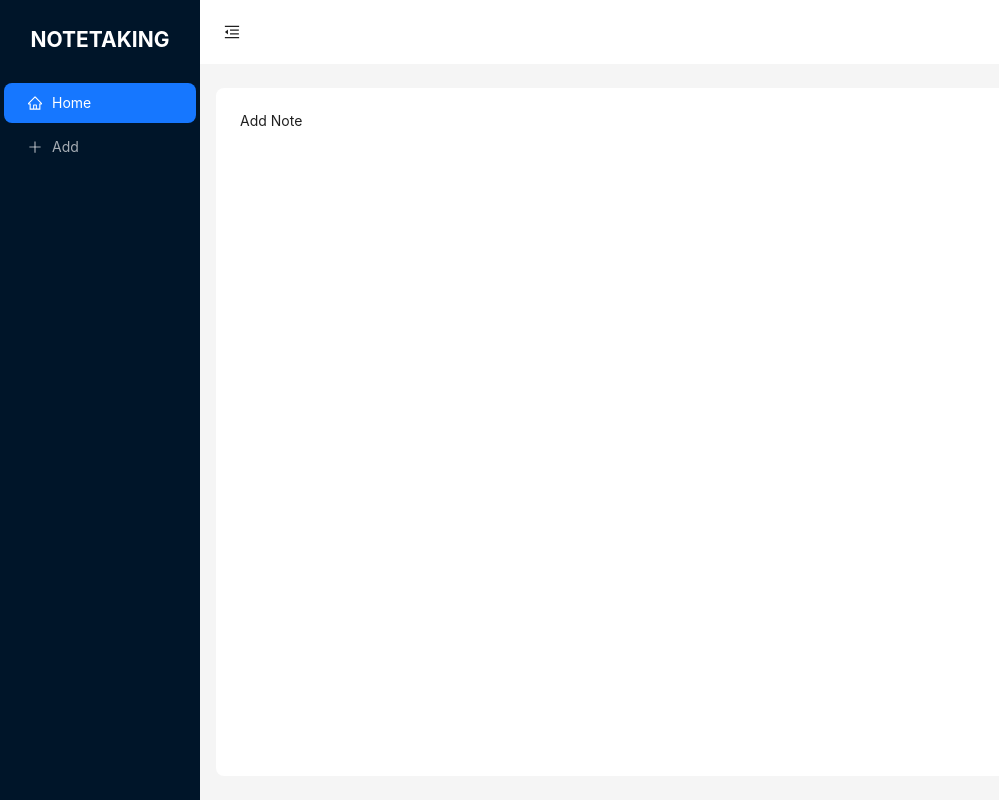
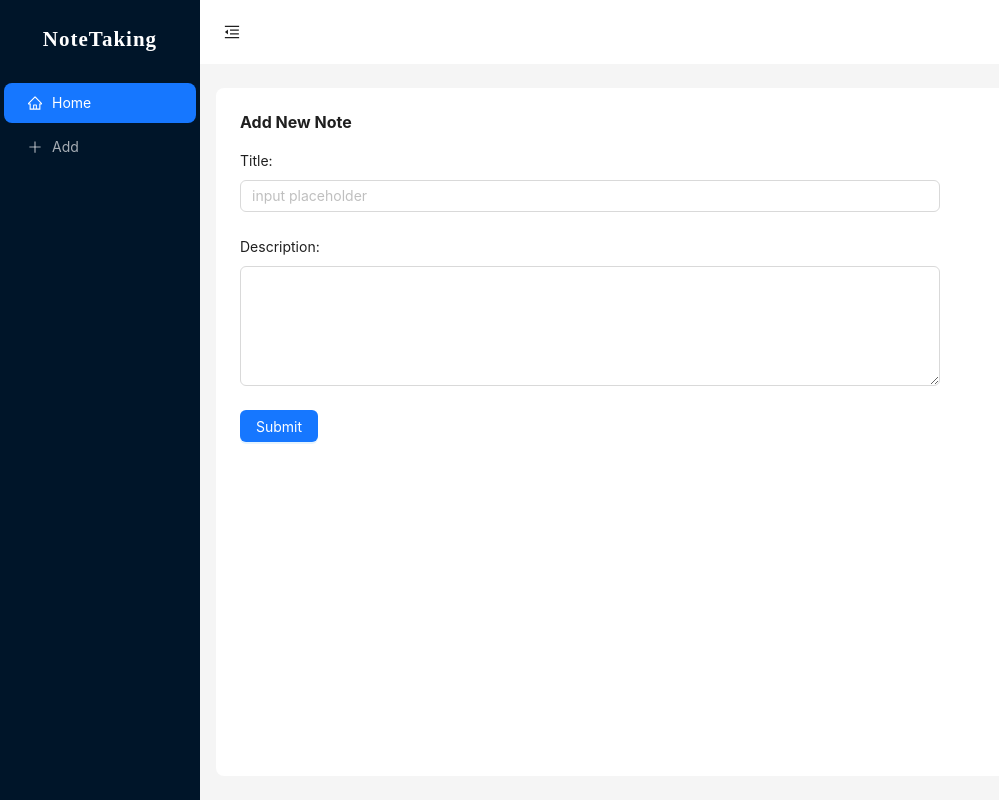
Before and after one commit to Aykut5645/note-taking-app, a React (Vite) app: page /add-note in a window 1280 px wide. Shown: the whole page, without its empty margins (0-999 px from the left). Built offline with nearby package versions, Linux system fonts and the light colour scheme.

Commit message:
Added SASS and adjusted app-layout styles

```diff
--- a/package.json
+++ b/package.json
@@ -24,6 +24,7 @@
     "eslint": "^8.57.0",
     "eslint-plugin-react-hooks": "^4.6.0",
     "eslint-plugin-react-refresh": "^0.4.6",
+    "sass": "^1.77.3",
     "typescript": "^5.2.2",
     "vite": "^5.2.0"
   }
--- a/src/index.css
+++ /dev/null
@@ -1,5 +0,0 @@
-* {
-    margin: 0;
-    padding: 0;
-    box-sizing: border-box;
-}
--- /dev/null
+++ b/src/index.scss
@@ -0,0 +1,42 @@
+*,
+*::after,
+*::before {
+  margin: 0;
+  padding: 0;
+  box-sizing: inherit;
+}
+
+@mixin respond($breakpoint) {
+  @if $breakpoint == phone {
+    @media only screen and (max-width: 37.5em) { @content };  // 600px
+  }
+  @if $breakpoint == tab-port {
+    @media only screen and (max-width: 56.25em) { @content }; // 900px
+  }
+  @if $breakpoint == tab-land {
+    @media only screen and (max-width: 75em) { @content };  // 1200px
+  }
+  @if $breakpoint == big-desktop {
+    @media only screen and (min-width: 112.5em) { @content }; // 1800
+  }
+}
+
+html {
+  font-size: 62.5%; // 1rem = 10px; 10px/16px = 62.5%
+
+  @include respond(tab-land) { // width < 1200?
+    font-size: 56.25%; //1 rem = 9px, 9/16 = 50%
+  }
+
+  @include respond(tab-port) { // width < 900?
+    font-size: 50%; //1 rem = 8px, 8/16 = 50%
+  }
+
+  @include respond(big-desktop) {
+    font-size: 75%; //1rem = 12, 12/16
+  }
+}
+
+body {
+  box-sizing: border-box;
+}
--- a/src/main.tsx
+++ b/src/main.tsx
@@ -1,7 +1,7 @@
 import React from 'react'
 import ReactDOM from 'react-dom/client'
 import App from './App.tsx'
-import './index.css'
+import './index.scss'
 
 ReactDOM.createRoot(document.getElementById('root')!).render(
   <React.StrictMode>
--- a/src/pages/AddNote.tsx
+++ b/src/pages/AddNote.tsx
@@ -1,5 +1,29 @@
+import { Button, Form, Input } from 'antd';
+import TextArea from "antd/es/input/TextArea";
+
 const AddNote = () => {
-  return <div>Add Note</div>;
+  const [form] = Form.useForm();
+
+  return (
+    <>
+      <h3 style={{fontSize: '1.6rem'}}>Add New Note</h3>
+      <Form
+        layout="vertical"
+        form={form}
+        style={{ maxWidth: 700, marginTop: 18 }}
+      >
+        <Form.Item label="Title:">
+          <Input placeholder="input placeholder" />
+        </Form.Item>
+        <Form.Item label="Description:">
+          <TextArea rows={5} />
+        </Form.Item>
+        <Form.Item>
+          <Button type="primary">Submit</Button>
+        </Form.Item>
+      </Form>
+    </>
+  );
 };
 
 export default AddNote;
--- a/src/ui/AppLayout.tsx
+++ b/src/ui/AppLayout.tsx
@@ -1,13 +1,14 @@
 import {createElement, useState} from 'react';
-import { HomeOutlined, PlusOutlined } from '@ant-design/icons';
-import {
+import { HomeOutlined, PlusOutlined,
   MenuFoldOutlined,
   MenuUnfoldOutlined,
 } from '@ant-design/icons';
-import { Button, Layout, Menu, theme } from "antd";
-import { Outlet } from "react-router-dom";
 
-const { Header, Content, Sider } = Layout;
+import {Button, Layout, Menu, theme} from "antd";
+import {Outlet} from "react-router-dom";
+import Sider from "antd/es/layout/Sider";
+
+const { Header, Content } = Layout;
 
 const MENU_ITEMS = [
   { key: '1', label: 'Home', icon: HomeOutlined },
@@ -28,9 +29,31 @@ const AppLayout = () => {
 
   return (
     <Layout>
-      <Sider style={{overflow: 'hidden', height: '100vh'}} trigger={null} collapsible collapsed={collapsed}>
+      <Sider
+        style={{overflow: 'hidden', height: '100vh'}}
+        // trigger={null}
+        // collapsible
+        collapsed={collapsed}
+        breakpoint="sm"
+        onBreakpoint={(broken) => {
+          if (broken) setCollapsed(true);
+          else setCollapsed(false);
+        }}
+        onCollapse={(collapsed, type) => {
+          console.log('Here => ', collapsed, type);
+        }}
+      >
         <div style={{ margin: 'auto', width: 'fit-content', padding: 27 }}>
-          <h1 style={{color:'white'}}>NOTE<span style={{color:'white'}}>TAKING</span></h1>
+          {!collapsed && <h1 style={{
+            color: 'white',
+            fontFamily: 'cursive',
+            letterSpacing: 1
+          }}>Note<span style={{color: 'white'}}>Taking</span></h1>}
+          {collapsed && <h1 style={{
+            color: 'white',
+            fontFamily: 'cursive',
+            letterSpacing: 1
+          }}>N<span style={{color: 'white'}}>T</span></h1>}
         </div>
         <Menu
           theme="dark"
@@ -46,7 +69,7 @@ const AppLayout = () => {
             icon={collapsed ? <MenuUnfoldOutlined /> : <MenuFoldOutlined />}
             onClick={() => setCollapsed(!collapsed)}
             style={{
-              fontSize: '16px',
+              fontSize: '1.6rem',
               width: 64,
               height: 64,
             }}
```
Also changed, not shown: src/App.css (added), src/App.scss (added), 1 other file (tests, documents, lock files or other folders).
